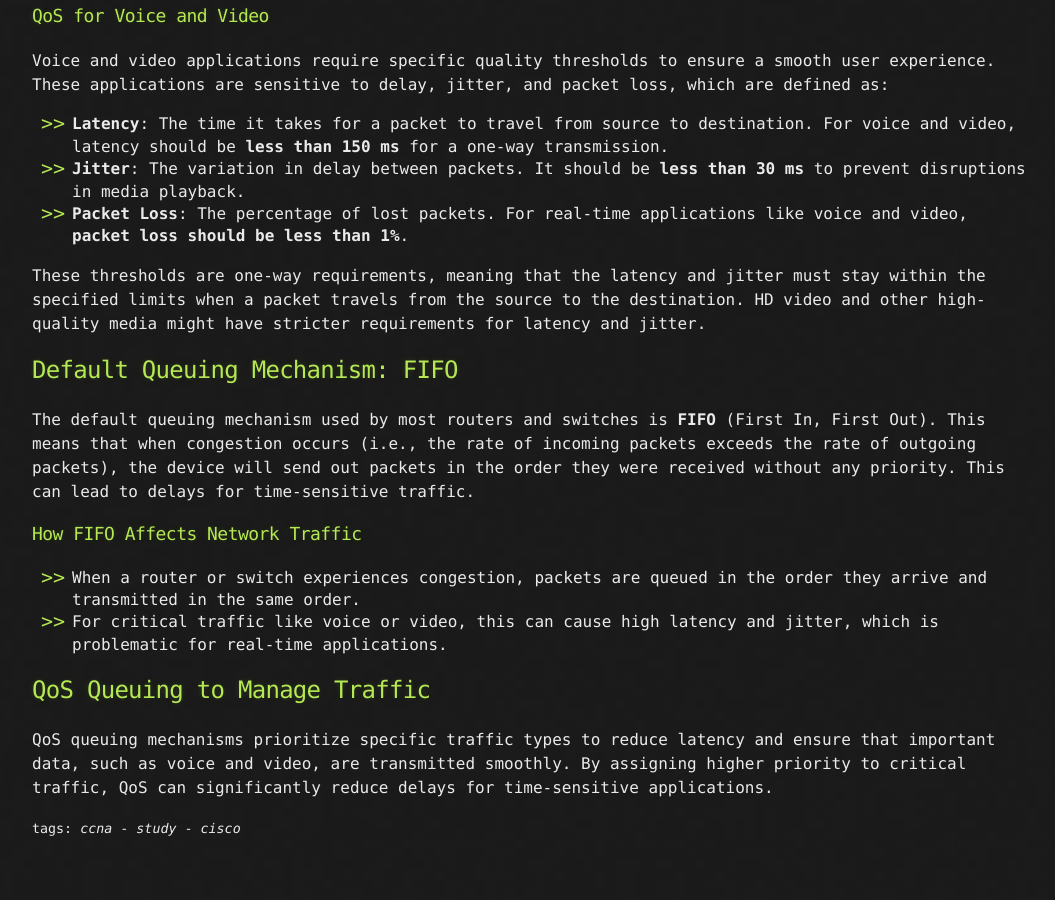
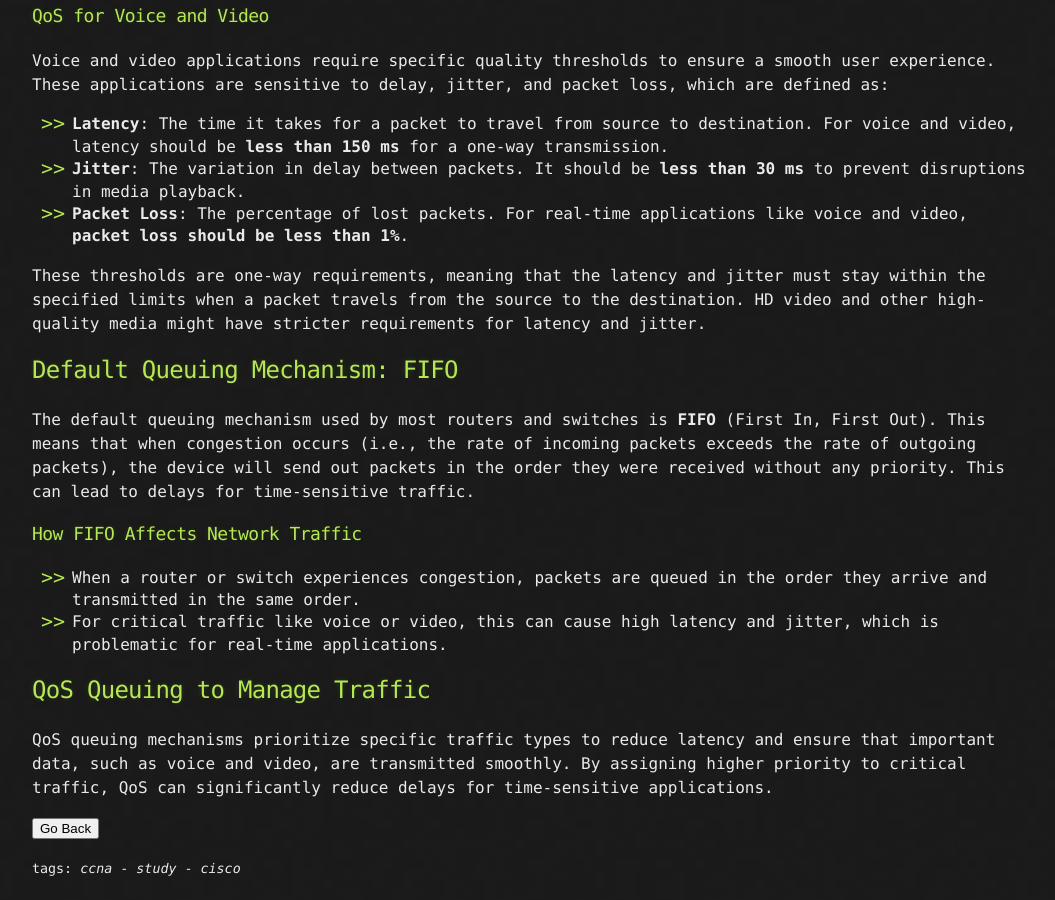
Before and after one commit to CyberCasquatch/cybercasquatch.github.io, a Jekyll site: the page built from _posts/Projects/2024-12-14-CCNA_part2.md, in a window 1280 px wide and 900 px high, scrolled down 19618 px. Shown: the whole window, without its empty margins (108-1163 px from the left). Built offline with Jekyll 4.4.1, drawn with Linux system fonts in a browser that asks for light colours; the repository's description, which GitHub fills in, is left out; before the commit the page ends 20478 px from its top, so only the background shows below that.

Commit message:
Update 2024-12-14-CCNA_part2.md

```diff
--- a/_posts/Projects/2024-12-14-CCNA_part2.md
+++ b/_posts/Projects/2024-12-14-CCNA_part2.md
@@ -772,3 +772,5 @@ The default queuing mechanism used by most routers and switches is **FIFO** (Fir
 
 ## QoS Queuing to Manage Traffic
 QoS queuing mechanisms prioritize specific traffic types to reduce latency and ensure that important data, such as voice and video, are transmitted smoothly. By assigning higher priority to critical traffic, QoS can significantly reduce delays for time-sensitive applications.
+
+<button onclick="history.back()">Go Back</button>
```
